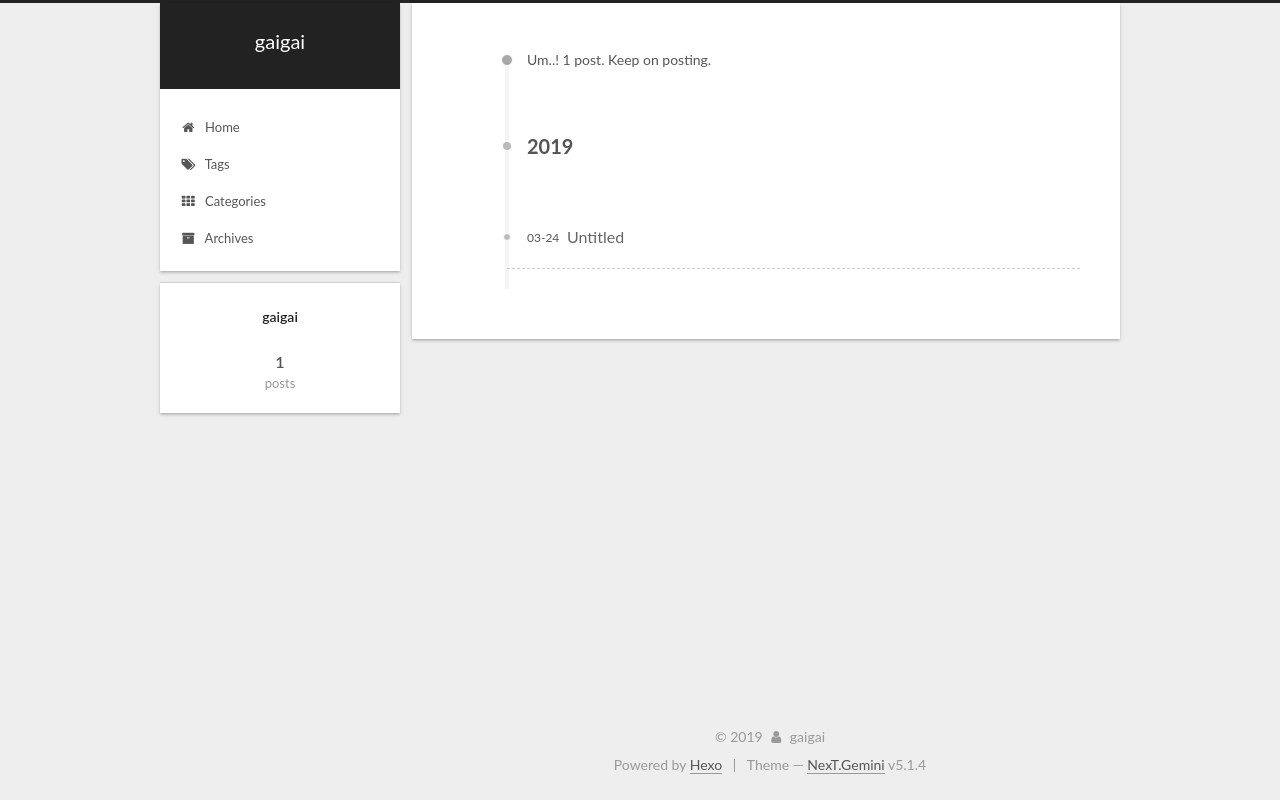
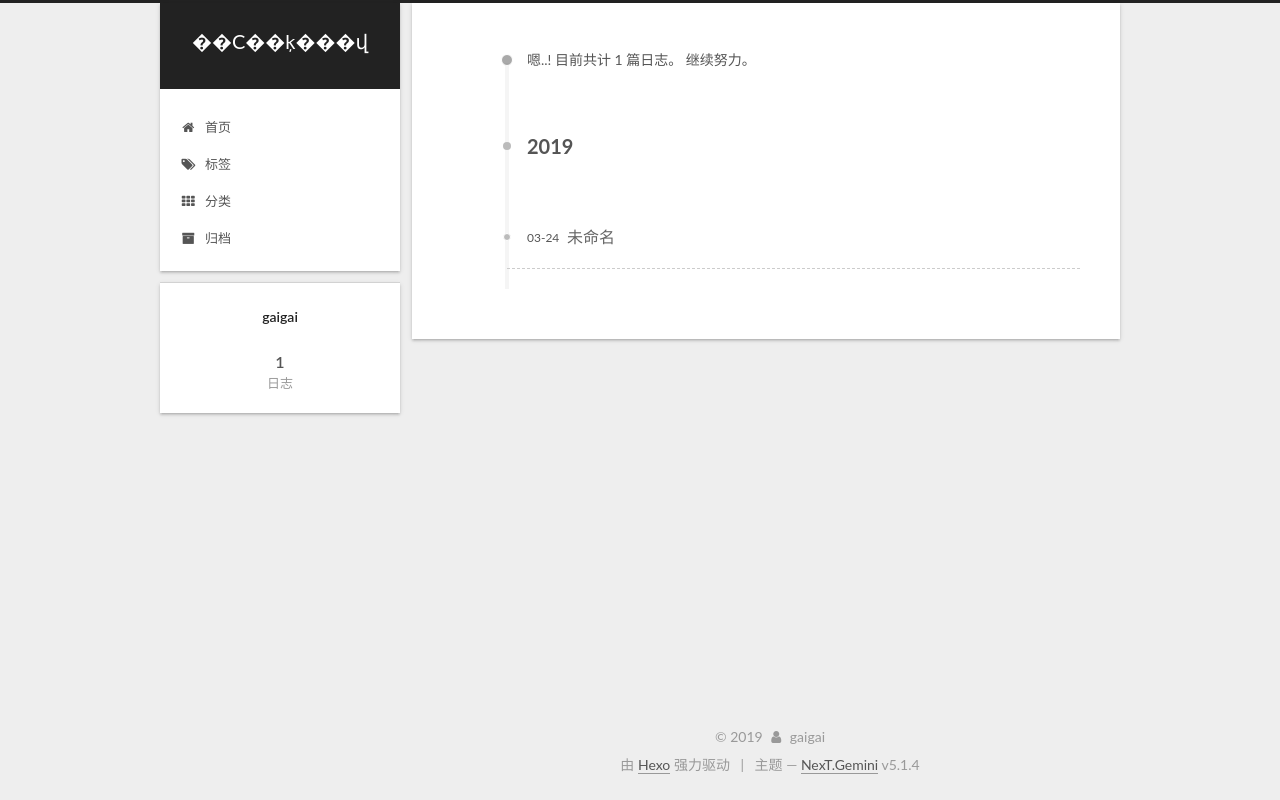
Before and after one commit to DongXiaoL/DongXiaoL.github.io, a plain HTML site: page archives/2019/03/index.html in a window 1280 px wide. Drawn offline with Linux system fonts and the light colour scheme.

Commit message:
Site updated: 2019-03-24 15:47:01

```diff
--- a/archives/2019/03/index.html
+++ b/archives/2019/03/index.html
@@ -80,12 +80,12 @@
 
 
 <meta property="og:type" content="website">
-<meta property="og:title" content="gaigai">
+<meta property="og:title" content="��С��ķ���վ">
 <meta property="og:url" content="http://yoursite.com/archives/2019/03/index.html">
-<meta property="og:site_name" content="gaigai">
+<meta property="og:site_name" content="��С��ķ���վ">
 <meta property="og:locale" content="zh-Hans">
 <meta name="twitter:card" content="summary">
-<meta name="twitter:title" content="gaigai">
+<meta name="twitter:title" content="��С��ķ���վ">
 
 
 
@@ -101,7 +101,7 @@
     motion: {"enable":true,"async":false,"transition":{"post_block":"fadeIn","post_header":"slideDownIn","post_body":"slideDownIn","coll_header":"slideLeftIn","sidebar":"slideUpIn"}},
     duoshuo: {
       userId: '0',
-      author: 'Author'
+      author: '博主'
     },
     algolia: {
       applicationID: '',
@@ -121,7 +121,7 @@
 
 
 
-  <title>Archive | gaigai</title>
+  <title>归档 | ��С��ķ���վ</title>
 
 
 
@@ -151,7 +151,7 @@
     <div class="custom-logo-site-title">
       <a href="/" class="brand" rel="start">
         <span class="logo-line-before"><i></i></span>
-        <span class="site-title">gaigai</span>
+        <span class="site-title">��С��ķ���վ</span>
         <span class="logo-line-after"><i></i></span>
       </a>
     </div>
@@ -181,7 +181,7 @@
 
               <i class="menu-item-icon fa fa-fw fa-home"></i> <br>
 
-            Home
+            首页
           </a>
         </li>
 
@@ -191,7 +191,7 @@
 
               <i class="menu-item-icon fa fa-fw fa-tags"></i> <br>
 
-            Tags
+            标签
           </a>
         </li>
 
@@ -201,7 +201,7 @@
 
               <i class="menu-item-icon fa fa-fw fa-th"></i> <br>
 
-            Categories
+            分类
           </a>
         </li>
 
@@ -211,7 +211,7 @@
 
               <i class="menu-item-icon fa fa-fw fa-archive"></i> <br>
 
-            Archives
+            归档
           </a>
         </li>
 
@@ -247,7 +247,7 @@
 
 
 
-        Um..! 1 post. Keep on posting.
+        嗯..! 目前共计 1 篇日志。 继续努力。
       </span>
 
 
@@ -273,7 +273,7 @@
 
             <a class="post-title-link" href="/2019/03/24/hello-world/" itemprop="url">
 
-                <span itemprop="name">Untitled</span>
+                <span itemprop="name">未命名</span>
 
             </a>
 
@@ -344,7 +344,7 @@
                 <a href="/archives/">
 
                   <span class="site-state-item-count">1</span>
-                  <span class="site-state-item-name">posts</span>
+                  <span class="site-state-item-name">日志</span>
                 </a>
               </div>
 
@@ -394,7 +394,7 @@
 </div>
 
 
-  <div class="powered-by">Powered by <a class="theme-link" target="_blank" href="https://hexo.io">Hexo</a></div>
+  <div class="powered-by">由 <a class="theme-link" target="_blank" href="https://hexo.io">Hexo</a> 强力驱动</div>
 
 
 
@@ -402,7 +402,7 @@
 
 
 
-  <div class="theme-info">Theme &mdash; <a class="theme-link" target="_blank" href="https://github.com/iissnan/hexo-theme-next">NexT.Gemini</a> v5.1.4</div>
+  <div class="theme-info">主题 &mdash; <a class="theme-link" target="_blank" href="https://github.com/iissnan/hexo-theme-next">NexT.Gemini</a> v5.1.4</div>
 
 
 
--- a/css/main.css
+++ b/css/main.css
@@ -1823,7 +1823,7 @@ pre .javascript .function {
   width: 4px;
   height: 4px;
   border-radius: 50%;
-  background: #a47837;
+  background: #e7e06c;
 }
 .links-of-blogroll {
   font-size: 13px;
```
Also changed, not shown: 2019/03/24/hello-world/index.html (+18 -18 lines), archives/2019/index.html (+15 -15 lines), archives/index.html (+15 -15 lines), index.html (+17 -17 lines), tags/index.html (+15 -15 lines).
